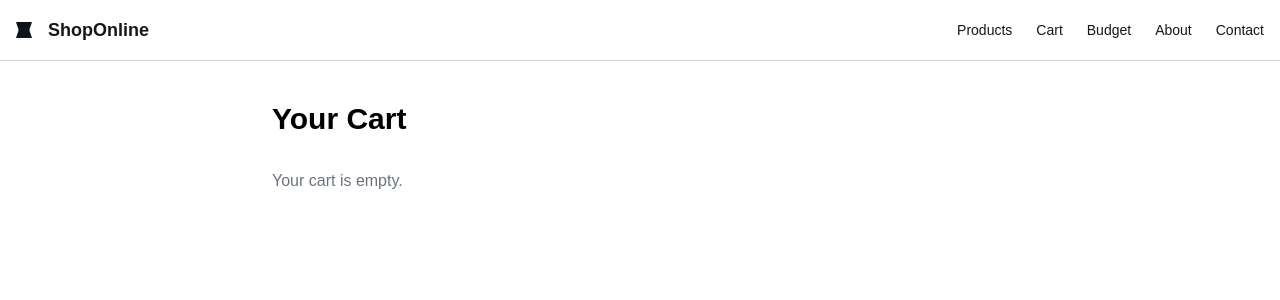
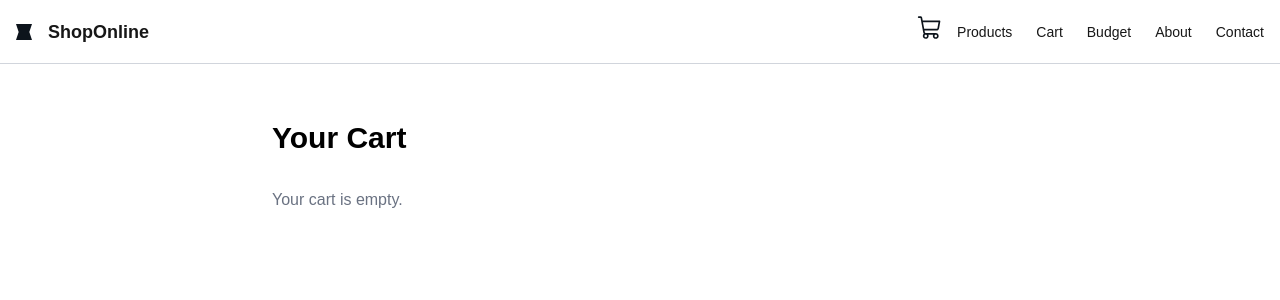
Before and after one commit to OneTwoDan/shopping-cart-api-test, a Next.js app: page /cart in a window 1280 px wide. Shown: the top 300 px of the page. Built offline with nearby package versions, Linux system fonts and the light colour scheme.

Commit message:
feat: add shopping cart context with state management

```diff
--- a/src/app/budget/page.tsx
+++ b/src/app/budget/page.tsx
@@ -37,7 +37,7 @@ export default function Budget() {
   const total = bestCombination.reduce((sum, p) => sum + p.price, 0)
 
   return (
-    <main className="max-w-3xl mx-auto px-4 py-10">
+    <main className="max-w-3xl mx-auto px-4 py-10 mt-20">
       <h1 className="text-3xl font-bold mb-6">Budget Optimizer</h1>
 
       <div className="flex items-center gap-4 mb-6">
--- a/src/app/cart/page.tsx
+++ b/src/app/cart/page.tsx
@@ -1,80 +1,77 @@
 "use client"
 
-import { useEffect, useState } from "react"
+import { useCart } from "@/contexts/CartContext"
 import Image from "next/image"
-import { CartItem, Product } from "@/lib/types"
-import { groupCartItems } from "@/lib/cart"
+import { Product } from "@/lib/types"
+import { products } from "@/lib/products"
 
 export default function Cart() {
-  const [cartItems, setCartItems] = useState<CartItem[]>([])
+  const { cartItems, removeFromCart, clearCart } = useCart()
 
-  useEffect(() => {
-    const fetchCart = async () => {
-      try {
-        const res = await fetch("/api/cart")
-        const rawItems: Product[] = await res.json()
-
-        setCartItems(groupCartItems(rawItems))
-      } catch (error) {
-        console.error("Failed to fetch cart:", error)
-      }
+  const getProductById = (id: number): Product | undefined => {
+    return products.find((product) => product.id === id)
   }
 
-    fetchCart()
-  }, [])
-
-  const handleClearCart = async () => {
-    try {
-      await fetch("/api/cart", {
-        method: "DELETE",
-      })
-      setCartItems([])
-    } catch (error) {
-      console.error("Failed to clear cart:", error)
-    }
+  const calculateTotal = () => {
+    return cartItems.reduce((total, item) => {
+      const product = getProductById(item.id)
+      return total + (product ? product.price * item.quantity : 0)
+    }, 0)
   }
 
   const handleCheckout = () => {
     alert("Proceeding to checkout...")
   }
 
-  const calculateTotal = () => {
-    return cartItems.reduce(
-      (acc, item) => acc + item.product.price * item.quantity,
-      0
+  if (cartItems.length === 0) {
+    return (
+      <main className="max-w-3xl mx-auto px-4 py-10 mt-20">
+        <h1 className="text-3xl font-bold mb-8">Your Cart</h1>
+        <p className="text-gray-500">Your cart is empty.</p>
+      </main>
     )
   }
 
   return (
-    <main className="max-w-3xl mx-auto px-4 py-10">
+    <main className="max-w-3xl mx-auto px-4 py-10 mt-20">
       <h1 className="text-3xl font-bold mb-8">Your Cart</h1>
 
-      {cartItems.length === 0 ? (
-        <p className="text-gray-500">Your cart is empty.</p>
-      ) : (
       <div>
-          {cartItems.map((item) => (
-            <div key={item.product.id} className="flex items-center gap-4 p-4">
+        {cartItems.map((item) => {
+          const product = getProductById(item.id)
+          if (!product) return null
+
+          return (
+            <div key={item.id} className="flex items-center gap-4 p-4">
+              <button
+                onClick={() => removeFromCart(item.id)}
+                className="px-2 py-1 text-xs font-medium text-red-500 hover:text-red-700 rounded transition-colors duration-200 cursor-pointer"
+              >
+                ✕
+              </button>
               <div className="w-14 h-14 relative">
                 <Image
-                  src={item.product.image}
-                  alt={item.product.name}
+                  src={product.image}
+                  alt={product.name}
                   fill
                   className="object-cover rounded-lg"
                 />
               </div>
 
               <div className="flex-1">
-                <h2 className="font-medium">{item.product.name}</h2>
-                <p className="text-gray-600 text-sm">${item.product.price}</p>
+                <h2 className="font-medium">{product.name}</h2>
+                <p className="text-gray-600 text-sm">${product.price}</p>
               </div>
 
+              <div className="flex items-center gap-4">
                 <div className="text-right">
                   <span className="text-sm text-gray-700">Qty:</span>
                   <p className="text-sm font-medium">{item.quantity}</p>
                 </div>
               </div>
-          ))}
+            </div>
+          )
+        })}
 
         <div className="flex justify-between items-center text-lg font-bold mt-6">
           <span>Total:</span>
@@ -90,14 +87,13 @@ export default function Cart() {
           </button>
 
           <button
-              onClick={handleClearCart}
+            onClick={clearCart}
             className="border border-gray-300 text-gray-700 px-4 py-2 rounded-md hover:bg-gray-100 transition-colors"
           >
             Clear Cart
           </button>
         </div>
       </div>
-      )}
     </main>
   )
 }
--- a/src/app/layout.tsx
+++ b/src/app/layout.tsx
@@ -1,3 +1,4 @@
+import { CartProvider } from "@/contexts/CartContext"
 import Navbar from "@/components/Navbar"
 import "./globals.css"
 
@@ -7,10 +8,12 @@ export default function RootLayout({
   children: React.ReactNode
 }) {
   return (
-    <html lang="es">
+    <html lang="en">
       <body>
-        <Navbar />
-        <main>{children}</main>
+        <CartProvider>
+          <Navbar />
+          <main>{children}</main>
+        </CartProvider>
       </body>
     </html>
   )
--- /dev/null
+++ b/src/components/CartIcon.tsx
@@ -0,0 +1,28 @@
+"use client"
+
+import Link from "next/link"
+import Image from "next/image"
+import { useCart } from "@/contexts/CartContext"
+
+export default function CartIcon() {
+  const { getCartItemsCount } = useCart()
+  const itemCount = getCartItemsCount()
+
+  return (
+    <Link href="/cart" className="relative inline-flex items-center">
+      <Image
+        src="/icons/cart.svg"
+        alt="Cart"
+        width={24}
+        height={24}
+        className="text-neutral-900"
+      />
+
+      {itemCount > 0 && (
+        <span className="absolute -top-2 -right-3 inline-flex items-center justify-center px-2 py-1 text-xs font-bold leading-none text-white bg-red-600 rounded-full min-w-[1.25rem] h-5">
+          {itemCount}
+        </span>
+      )}
+    </Link>
+  )
+}
--- a/src/components/Navbar.tsx
+++ b/src/components/Navbar.tsx
@@ -3,6 +3,7 @@
 import Link from "next/link"
 import Image from "next/image"
 import { useState } from "react"
+import CartIcon from "./CartIcon"
 
 export default function Navbar() {
   const [isOpen, setIsOpen] = useState(false)
@@ -21,7 +22,7 @@ export default function Navbar() {
   ]
 
   return (
-    <nav className="p-4 border-b border-gray-300">
+    <nav className="fixed top-0 left-0 right-0 z-50 p-4 border-b border-gray-300 bg-white">
       <div className="max-w-7xl mx-auto flex justify-between items-center">
         <div className="flex items-center gap-4">
           <Image
@@ -31,6 +32,11 @@ export default function Navbar() {
             height={16}
           />
           <p className="text-neutral-900 text-lg font-bold">ShopOnline</p>
+        </div>
+
+        <div className="flex items-center gap-4">
+          <div>
+            <CartIcon />
           </div>
 
           <button
@@ -54,9 +60,11 @@ export default function Navbar() {
             ))}
           </ul>
         </div>
+      </div>
 
       {isOpen && (
-        <ul className="flex flex-col sm:hidden mt-4 gap-4">
+        <div className="sm:hidden mt-4">
+          <ul className="flex flex-col gap-4">
             {navLinks.map(({ href, label }) => (
               <li key={href}>
                 <Link
@@ -69,6 +77,7 @@ export default function Navbar() {
               </li>
             ))}
           </ul>
+        </div>
       )}
     </nav>
   )
--- a/src/components/ProductCard.tsx
+++ b/src/components/ProductCard.tsx
@@ -2,16 +2,15 @@
 
 import Image from "next/image"
 import { Product } from "@/lib/types"
+import { useCart } from "@/contexts/CartContext"
 
 interface ProductCardProps {
   product: Product
-  onAddToCart: (id: number) => void
 }
 
-export default function ProductCard({
-  product,
-  onAddToCart,
-}: ProductCardProps) {
+export default function ProductCard({ product }: ProductCardProps) {
+  const { addToCart } = useCart()
+
   return (
     <div className="flex flex-col gap-1 p-4 w-full max-w-xs">
       <Image
@@ -26,7 +25,7 @@ export default function ProductCard({
         <p className="text-sm text-slate-500 mb-4">${product.price}</p>
       </div>
       <button
-        onClick={() => onAddToCart(product.id)}
+        onClick={() => addToCart(product.id)}
         className="w-full border border-neutral-300 text-neutral-800 text-sm font-medium py-2 rounded-md hover:bg-neutral-100 transition-colors"
       >
         Add to Cart
--- /dev/null
+++ b/src/contexts/CartContext.tsx
@@ -0,0 +1,69 @@
+"use client"
+
+import { createContext, useContext, useState, ReactNode } from "react"
+
+interface CartItem {
+  id: number
+  quantity: number
+}
+
+interface CartContextType {
+  cartItems: CartItem[]
+  addToCart: (id: number) => void
+  removeFromCart: (id: number) => void
+  getCartItemsCount: () => number
+  clearCart: () => void
+}
+
+const CartContext = createContext<CartContextType | undefined>(undefined)
+
+export function useCart() {
+  const context = useContext(CartContext)
+  if (context === undefined) {
+    throw new Error("useCart must be used within a CartProvider")
+  }
+  return context
+}
+
+export function CartProvider({ children }: { children: ReactNode }) {
+  const [cartItems, setCartItems] = useState<CartItem[]>([])
+
+  const addToCart = (id: number) => {
+    setCartItems((prev) => {
+      const existingItem = prev.find((item) => item.id === id)
+      if (existingItem) {
+        return prev.map((item) =>
+          item.id === id ? { ...item, quantity: item.quantity + 1 } : item
+        )
+      } else {
+        return [...prev, { id, quantity: 1 }]
+      }
+    })
+  }
+
+  const removeFromCart = (id: number) => {
+    setCartItems((prev) => prev.filter((item) => item.id !== id))
+  }
+
+  const getCartItemsCount = () => {
+    return cartItems.reduce((total, item) => total + item.quantity, 0)
+  }
+
+  const clearCart = () => {
+    setCartItems([])
+  }
+
+  return (
+    <CartContext.Provider
+      value={{
+        cartItems,
+        addToCart,
+        removeFromCart,
+        getCartItemsCount,
+        clearCart,
+      }}
+    >
+      {children}
+    </CartContext.Provider>
+  )
+}
```
Also changed, not shown: public/icons/cart.svg (added). Lines whose indentation alone changed are shown as unchanged.
